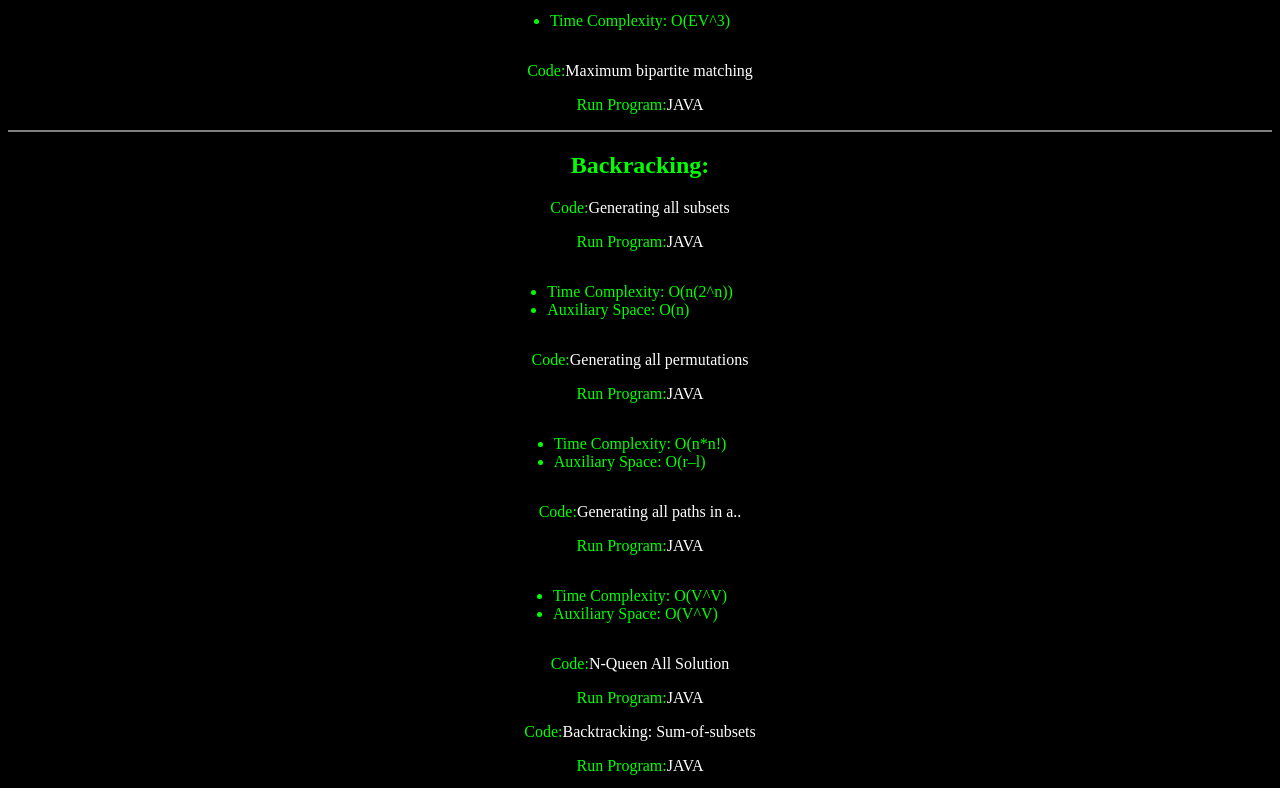
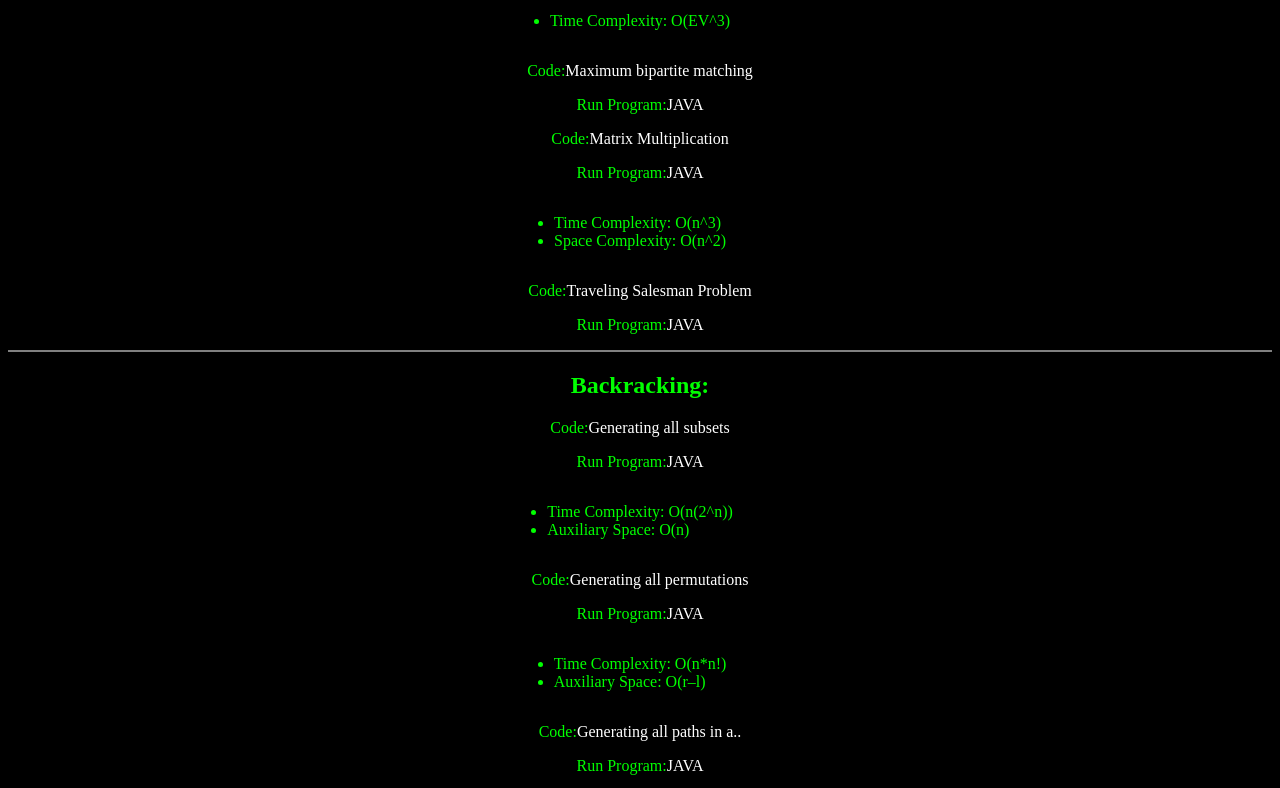
Before and after one commit to Abhijit-Mandal/AD2, a plain HTML site: page index.html in a window 1280 px wide. Shown: the part 2100-2888 px from the top of the page. Drawn offline with Linux system fonts and the light colour scheme.

Commit message:
Update index.html

```diff
--- a/index.html
+++ b/index.html
@@ -200,6 +200,23 @@ td, th {
 		<p>Run Program:<a href="https://www.jdoodle.com/a/4lwR" target="_blank">JAVA</a> </p>
     </p>
 </div>
+
+	 	 <div>
+		<p>Code:<a href="https://www.geeksforgeeks.org/matrix-chain-multiplication-dp-8/" target="_blank">Matrix Multiplication</a>
+		<p>Run Program:<a href="https://www.jdoodle.com/a/4lL0" target="_blank">JAVA</a> </p>
+		<ul>
+		<li>Time Complexity: O(n^3)</li>
+		<li>Space Complexity: O(n^2)</li>
+
+        </ul>
+    </p>
+</div>
+
+		<div>
+		<p>Code:<a href="https://www.geeksforgeeks.org/traveling-salesman-problem-tsp-implementation/?ref=lbp" target="_blank">Traveling Salesman Problem</a>
+		<p>Run Program:<a href="https://www.jdoodle.com/a/4lL8" target="_blank">JAVA</a> </p>
+    </p>
+</div>
 <hr style="height:2px;border-width:0;color:gray;background-color:gray">
 		<h2>Backracking: </h2>
 
@@ -262,7 +279,7 @@ td, th {
 		<div>
 		<p>Code:<a href="https://www.geeksforgeeks.org/sudoku-backtracking-7/" target="_blank">Backtracking: Sudoku</a>
 		<p>Run Program:<a href="https://www.jdoodle.com/a/4lx5" target="_blank">JAVA</a> </p>
-
+		<p>Solver:<a href="https://sudokuspoiler.azurewebsites.net/" target="_blank">Solver</a> </p>
 		<ul>
 		<li>Time Complexity: O(9^(n*n)) </li>
 		<li>Auxiliary Space: O(n*n)</li>
```
